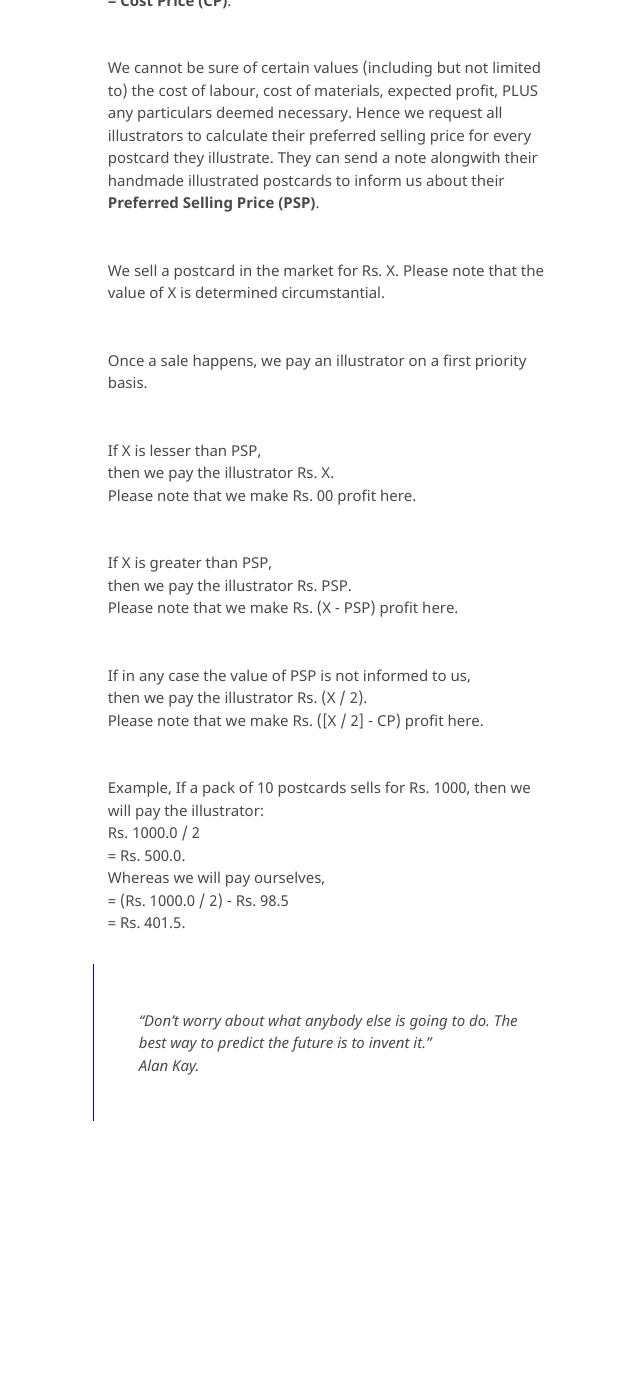
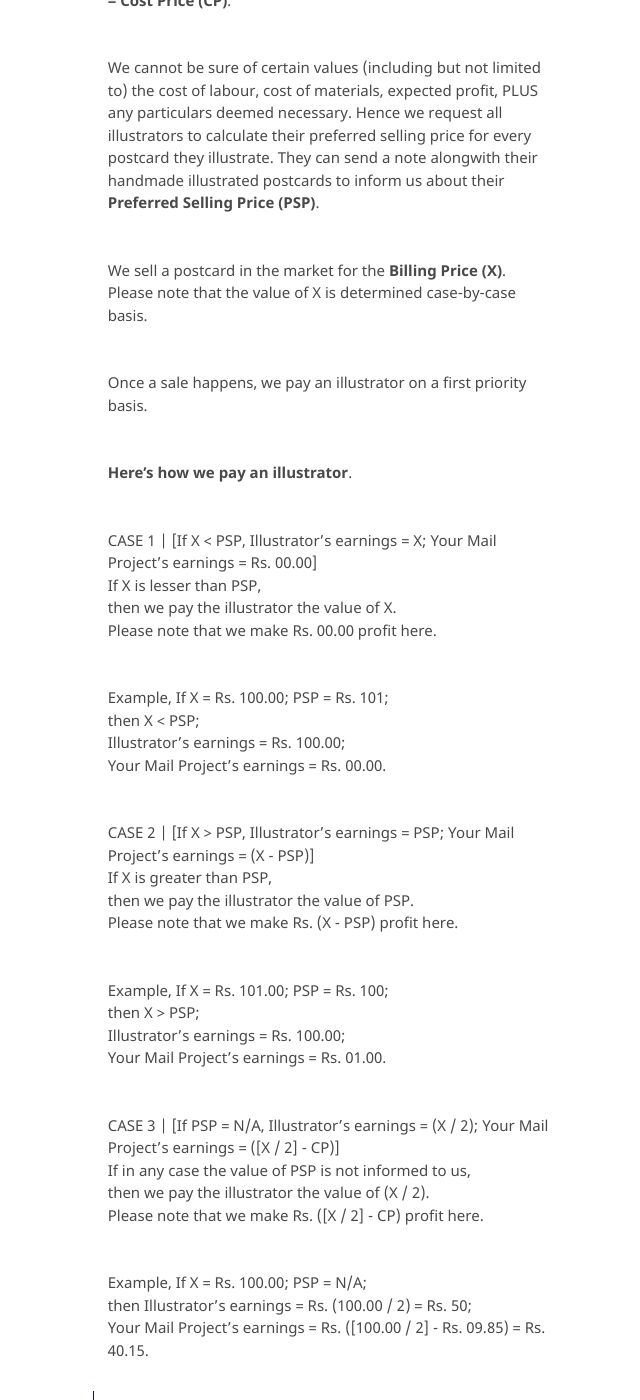
Before and after one commit to kvshvlin/yourmailproject, a Jekyll site: the page built from pages/payments.md, in a window 1280 px wide and 1400 px high, scrolled down 979 px. Shown: the whole window, without its empty margins (504-1144 px from the left). Built offline with Jekyll 4.4.1, drawn with Linux system fonts in a browser that asks for light colours; our own code applies the rules of GitHub Pages for plain Markdown files.

Commit message:
Update payments.md

```diff
--- a/pages/payments.md
+++ b/pages/payments.md
@@ -26,29 +26,41 @@
 
 We cannot be sure of certain values (including but not limited to) the cost of labour, cost of materials, expected profit, PLUS any particulars deemed necessary. Hence we request all illustrators to calculate their preferred selling price for every postcard they illustrate. They can send a note alongwith their handmade illustrated postcards to inform us about their **Preferred Selling Price (PSP)**.
 
-We sell a postcard in the market for Rs. X.
-Please note that the value of X is determined circumstantial.
+We sell a postcard in the market for the **Billing Price (X)**.
+Please note that the value of X is determined case-by-case basis.
 
 Once a sale happens, we pay an illustrator on a first priority basis.
 
+**Here's how we pay an illustrator**.
+
+CASE 1 | [If X < PSP, Illustrator's earnings = X; Your Mail Project's earnings = Rs. 00.00]
 If X is lesser than PSP,
-then we pay the illustrator Rs. X.
-Please note that we make Rs. 00 profit here.
+then we pay the illustrator the value of X.
+Please note that we make Rs. 00.00 profit here.
 
+Example, If X = Rs. 100.00; PSP = Rs. 101;
+then X < PSP;
+Illustrator's earnings = Rs. 100.00;
+Your Mail Project's earnings = Rs. 00.00.
+
+CASE 2 | [If X > PSP, Illustrator's earnings = PSP; Your Mail Project's earnings = (X - PSP)]
 If X is greater than PSP,
-then we pay the illustrator Rs. PSP.
+then we pay the illustrator the value of PSP.
 Please note that we make Rs. (X - PSP) profit here.
 
+Example, If X = Rs. 101.00; PSP = Rs. 100;
+then X > PSP;
+Illustrator's earnings = Rs. 100.00;
+Your Mail Project's earnings = Rs. 01.00.
+
+CASE 3 | [If PSP = N/A, Illustrator's earnings = (X / 2); Your Mail Project's earnings = ([X / 2] - CP)]
 If in any case the value of PSP is not informed to us,
-then we pay the illustrator Rs. (X / 2).
+then we pay the illustrator the value of (X / 2).
 Please note that we make Rs. ([X / 2] - CP) profit here.
 
-Example, If a pack of 10 postcards sells for Rs. 1000, then we will pay the illustrator:
-Rs. 1000.0 / 2
-= Rs. 500.0.
-Whereas we will pay ourselves,
-= (Rs. 1000.0 / 2) - Rs. 98.5
-= Rs. 401.5.
+Example, If X = Rs. 100.00; PSP = N/A;
+then Illustrator's earnings = Rs. (100.00 / 2) = Rs. 50;
+Your Mail Project's earnings = Rs. ([100.00 / 2] - Rs. 09.85) = Rs. 40.15.
 
 > "Don't worry about what anybody else is going to do. The best way to predict the future is to invent it."
 > Alan Kay.
```
